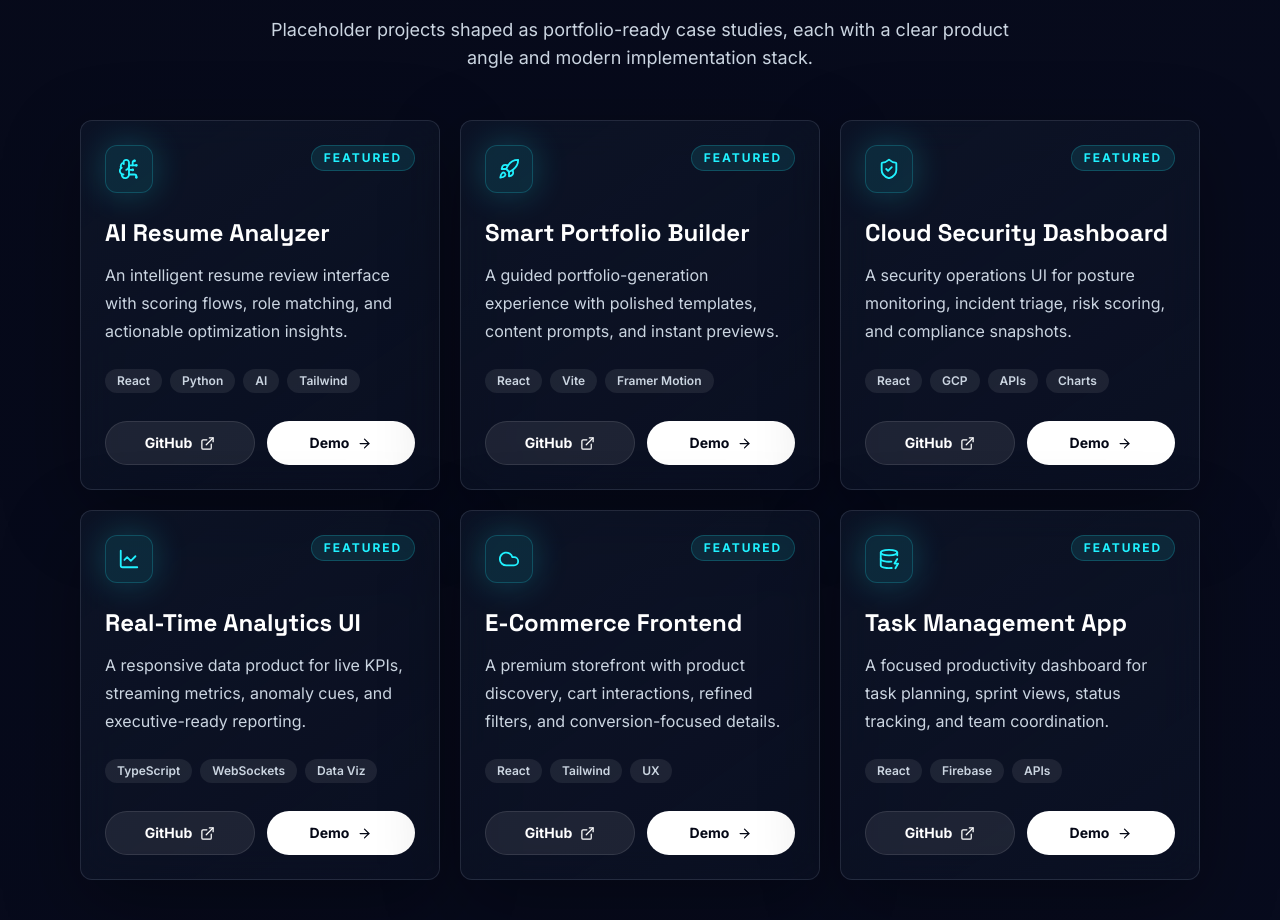
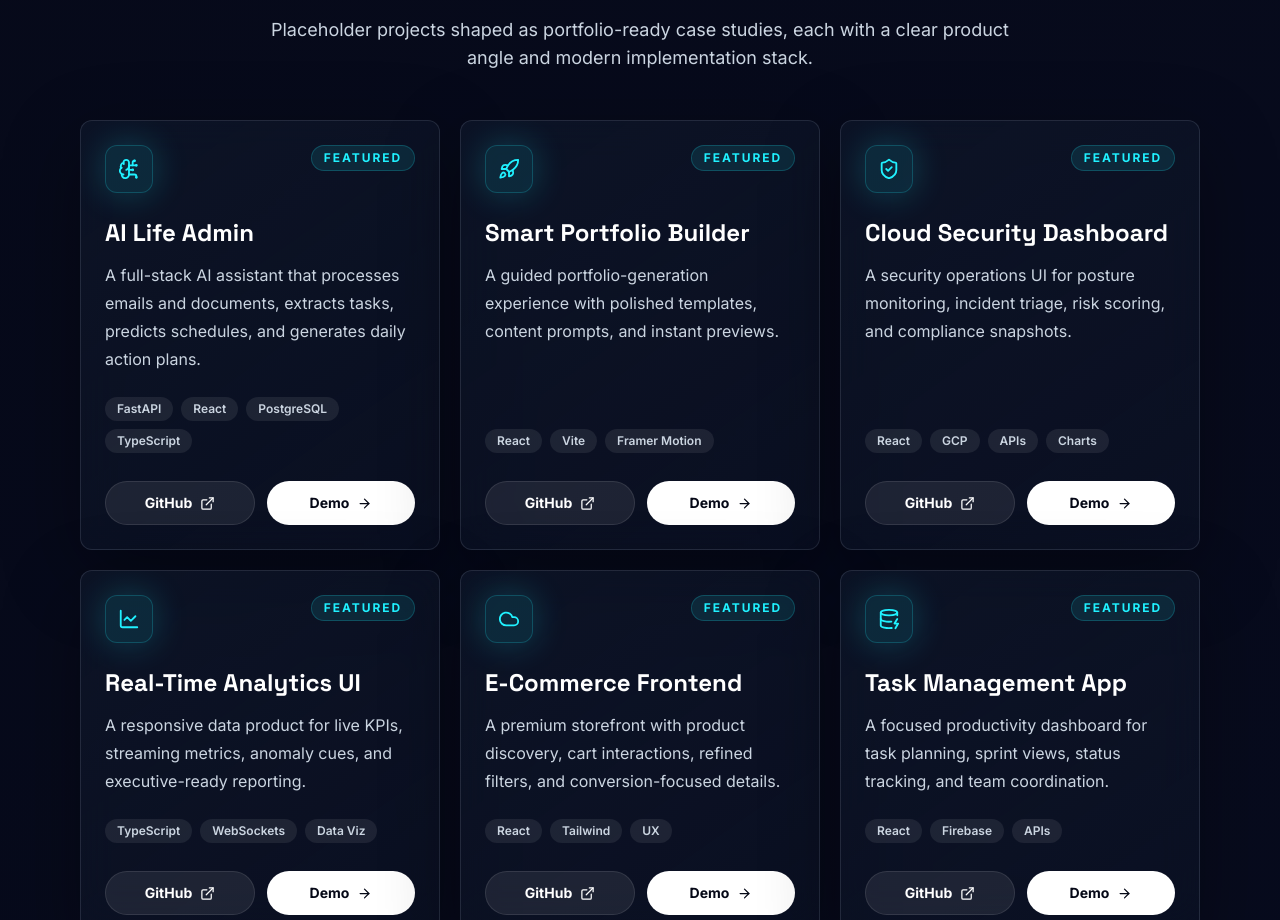
Before and after one commit to abhyanandaindra/my_portfolio, a React (Vite) app: page / in a window 1280 px wide. Shown: the part 2716-3636 px from the top of the page. Built offline with nearby package versions, Linux system fonts and the light colour scheme.

Commit message:
Replace resume analyzer with AI Life Admin project

```diff
--- a/src/App.jsx
+++ b/src/App.jsx
@@ -19,6 +19,7 @@ import {
   journey,
   links,
   projects,
+  resumeUrl,
   skills,
   socials,
   strengths,
@@ -165,7 +166,7 @@ function Navbar() {
         </div>
 
         <div className="hidden items-center gap-3 lg:flex">
-          <ButtonLink href="/resume.pdf" variant="secondary">
+          <ButtonLink href={resumeUrl} variant="secondary">
             Resume
             <Download size={16} />
           </ButtonLink>
@@ -246,7 +247,7 @@ function Hero() {
               View Projects
               <ArrowRight size={18} />
             </ButtonLink>
-            <ButtonLink href="/resume.pdf" variant="secondary">
+            <ButtonLink href={resumeUrl} variant="secondary">
               Download Resume
               <Download size={18} />
             </ButtonLink>
@@ -372,7 +373,7 @@ function Projects() {
               <div className="mt-7 flex flex-col gap-3 min-[420px]:flex-row">
                 <a
                   className="inline-flex h-11 flex-1 items-center justify-center gap-2 rounded-full border border-white/10 bg-white/[0.08] text-sm font-bold text-white transition hover:border-cyan/40 hover:text-cyan"
-                  href="https://github.com/abhijha910"
+                  href={project.githubUrl || 'https://github.com/abhijha910'}
                   rel="noreferrer"
                   target="_blank"
                 >
@@ -381,7 +382,7 @@ function Projects() {
                 </a>
                 <a
                   className="inline-flex h-11 flex-1 items-center justify-center gap-2 rounded-full bg-white text-sm font-bold text-ink transition hover:bg-cyan"
-                  href="#home"
+                  href={project.liveUrl || '#home'}
                 >
                   Demo
                   <ArrowRight size={15} />
--- a/src/data.js
+++ b/src/data.js
@@ -32,6 +32,8 @@ export const socials = [
   { label: 'LinkedIn', href: 'https://linkedin.com/in/yourusername', icon: Linkedin },
   { label: 'Twitter/X', href: 'https://x.com/yourusername', icon: Twitter },
 ];
+
+export const resumeUrl = 'https://drive.google.com/file/d/1XEKZqusIFFELOh077eIkkaO8Z9yzIWoz/view?usp=drivesdk';
 
 export const strengths = [
   {
@@ -85,10 +87,11 @@ export const skills = [
 
 export const projects = [
   {
-    title: 'AI Resume Analyzer',
-    description: 'An intelligent resume review interface with scoring flows, role matching, and actionable optimization insights.',
-    tech: ['React', 'Python', 'AI', 'Tailwind'],
+    title: 'AI Life Admin',
+    description: 'A full-stack AI assistant that processes emails and documents, extracts tasks, predicts schedules, and generates daily action plans.',
+    tech: ['FastAPI', 'React', 'PostgreSQL', 'TypeScript'],
     icon: BrainCircuit,
+    githubUrl: 'https://github.com/abhijha910/ai-life-admin',
   },
   {
     title: 'Smart Portfolio Builder',
```
